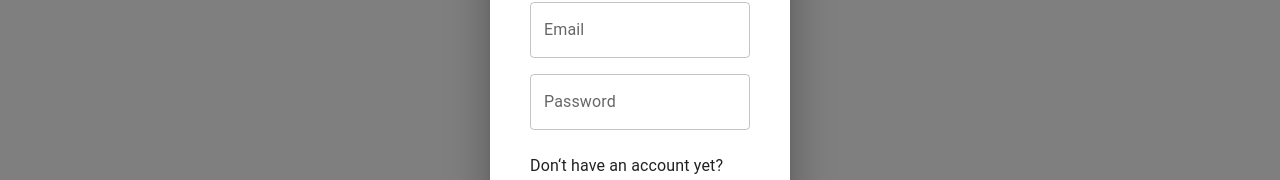
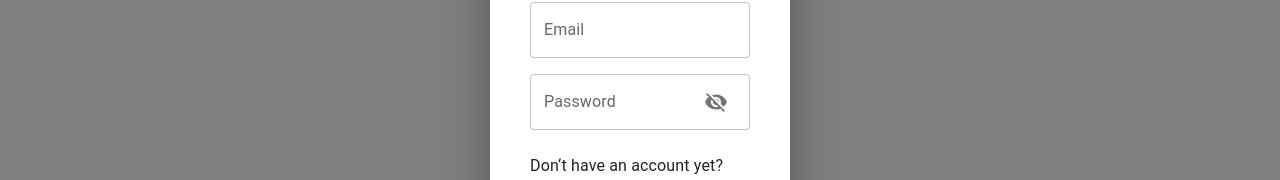
Before and after one commit to achultsova/IELTS_Frontend, a React (Create React App) app: page / in a window 1280 px wide. Both pictures are taken after a click on the button "SIGN IN". Shown: the part 300-480 px from the top of the page. Built offline with nearby package versions, Linux system fonts and the light colour scheme.

Commit message:
feat: add see-hide functionality for password input

```diff
--- a/src/shared/components/SignIn/Form.tsx
+++ b/src/shared/components/SignIn/Form.tsx
@@ -4,6 +4,9 @@ import * as yup from 'yup'
 import Button from '@mui/material/Button'
 import TextField from '@mui/material/TextField'
 import { DialogTitle, Link, Typography, Box } from '@mui/material'
+import Visibility from '@mui/icons-material/Visibility'
+import VisibilityOff from '@mui/icons-material/VisibilityOff'
+import IconButton from '@mui/material/IconButton'
 
 type Props = {
     handleClose: () => void
@@ -48,19 +51,28 @@ const validationSchema = yup.object({
 const Form: FC<Props> = ({handleClose }) => {
   const [loginSignup, setLoginSignup] = useState('login')
   const [authError, setAuthError] = useState(null)
+  const [showPassword, setShowPassword] = useState(false)
   const formik = useFormik({
     initialValues: {
       name: '',
       surname: '',
       email: '',
       password: '',
-      confirmPassword: ''
+      confirmPassword: '',
     },
     validationSchema: validationSchema,
     onSubmit: (values) => {
       alert(JSON.stringify(values, null, 2))
     },
   })
+
+  const handleMouseDownPassword = (event: any) => {
+    event.preventDefault()
+  }
+
+  const handleClickShowPassword = () => {
+    setShowPassword(!showPassword )
+  }
 
   const onChange = () => {
     setAuthError(null)
@@ -125,25 +137,43 @@ const Form: FC<Props> = ({handleClose }) => {
                 id="password"
                 name="password"
                 label="Password"
-                type="password"
+                type={showPassword ? 'text' : 'password'}
                 value={formik.values.password}
                 onChange={formik.handleChange}
                 onBlur={formik.handleBlur}
                 error={formik.touched.password && Boolean(formik.errors.password)}
                 helperText={formik.touched.password && formik.errors.password}
                 sx={{paddingBottom: '16px'}}
+                InputProps={{
+                  endAdornment:
+                  <IconButton
+                    onClick={handleClickShowPassword}
+                    onMouseDown={handleMouseDownPassword}
+                  >
+                    {showPassword ? <Visibility /> : <VisibilityOff />}
+                  </IconButton>
+                }}
               />
               <TextField
                 fullWidth
                 id="confirmPassword"
                 name="confirmPassword"
                 label="Confirm password"
-                type="password"
+                type={showPassword ? 'text' : 'password'}
                 value={formik.values.confirmPassword}
                 onChange={formik.handleChange}
                 onBlur={formik.handleBlur}
                 error={formik.touched.confirmPassword && Boolean(formik.errors.confirmPassword)}
                 helperText={formik.touched.confirmPassword && formik.errors.confirmPassword}
+                InputProps={{
+                  endAdornment:
+                  <IconButton
+                    onClick={handleClickShowPassword}
+                    onMouseDown={handleMouseDownPassword}
+                  >
+                    {showPassword ? <Visibility /> : <VisibilityOff />}
+                  </IconButton>
+                }}
               />
             </Box>
           )
@@ -166,12 +196,21 @@ const Form: FC<Props> = ({handleClose }) => {
                 id="password"
                 name="password"
                 label="Password"
-                type="password"
+                type={showPassword ? 'text' : 'password'}
                 value={formik.values.password}
                 onChange={formik.handleChange}
                 onBlur={formik.handleBlur}
                 error={formik.touched.password && Boolean(formik.errors.password)}
                 helperText={formik.touched.password && formik.errors.password}
+                InputProps={{
+                  endAdornment:
+                  <IconButton
+                    onClick={handleClickShowPassword}
+                    onMouseDown={handleMouseDownPassword}
+                  >
+                    {showPassword ? <Visibility /> : <VisibilityOff />}
+                  </IconButton>
+                }}
               />
             </Box>
           )}
```
